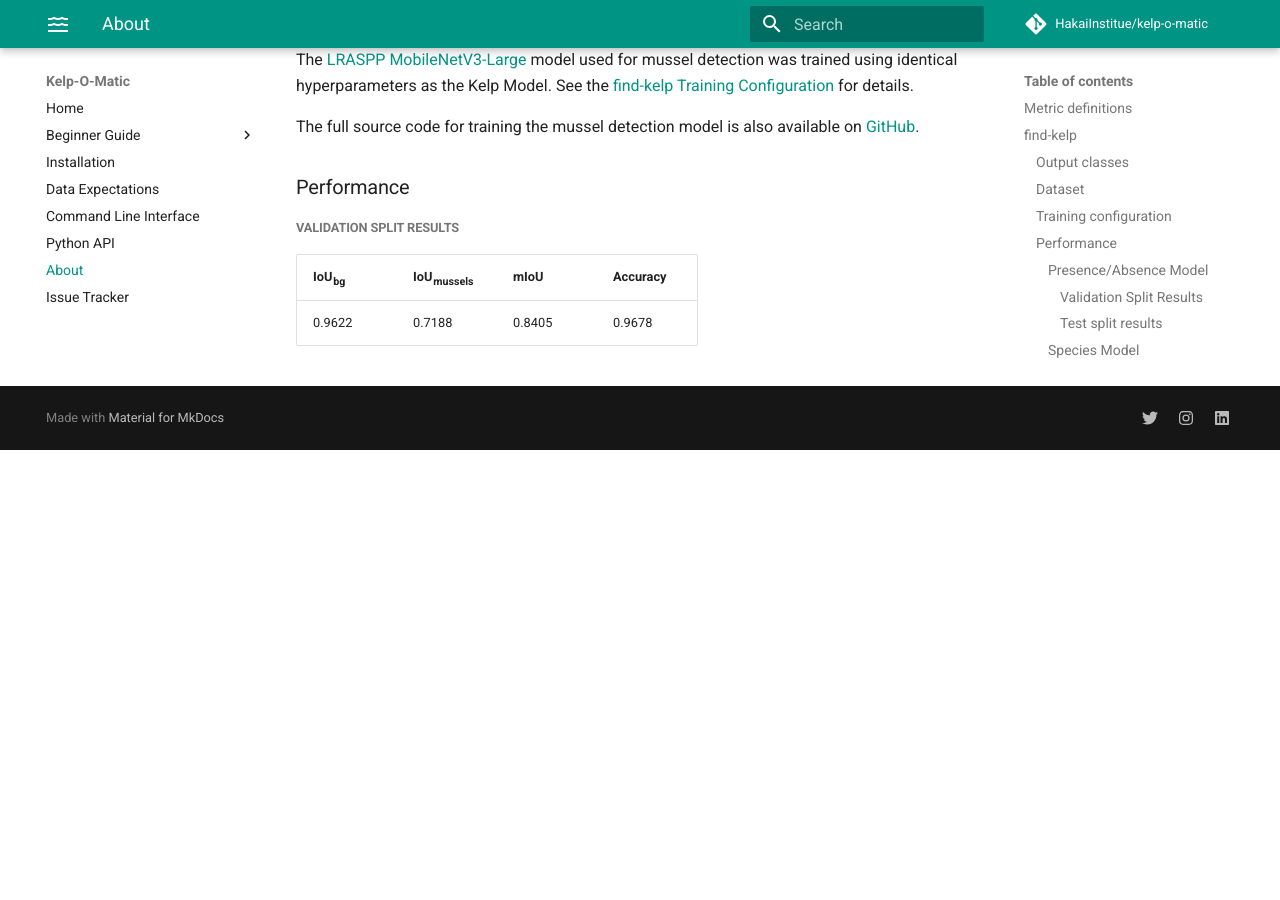
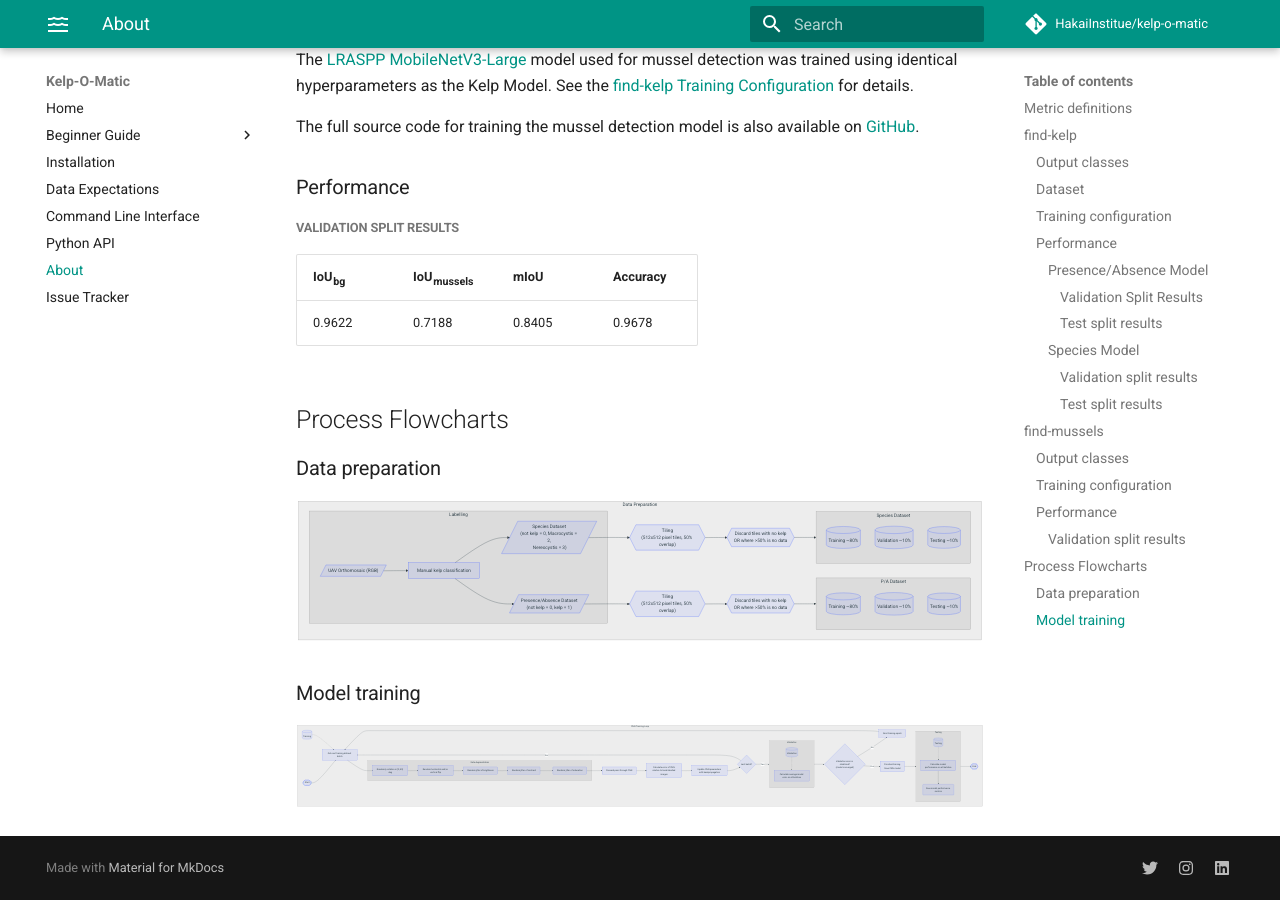
Before and after one commit to HakaiInstitute/kelp-o-matic, an MkDocs documentation site: the page built from docs/about.md, in a window 1280 px wide and 900 px high, scrolled down 3485 px. Built offline with MkDocs 1.6.1 and Material for MkDocs 9.7.7, drawn with Linux system fonts in a browser that asks for light colours; comment, search, counter and statistics services are not loaded; before the commit the page ends 3935 px from its top, so only the background shows below that; some of the changed lines change nothing that is shown.

Commit message:
Add process flowcharts

````diff
--- a/docs/about.md
+++ b/docs/about.md
@@ -141,3 +141,72 @@ The full source code for training the mussel detection model is also available o
 | IoU~bg~ | IoU~mussels~ | mIoU   | Accuracy |
 |------------------|-----------------------|--------|----------|
 | 0.9622           | 0.7188                | 0.8405 | 0.9678   |
+
+
+## Process Flowcharts
+
+### Data preparation
+
+```mermaid
+flowchart TD
+    subgraph Data Preparation
+    subgraph Labelling
+    A[/"UAV Orthomosaic (RGB)"/] --> B[Manual kelp classification]
+    B --> C[/"Presence/Absence Dataset\n(not kelp = 0, kelp = 1)"/]
+    B --> D[/"Species Dataset\n(not kelp = 0, Macrocystis = 2,\n Nereocystis = 3)"/]
+    end
+    C --> E{{"Tiling\n(512x512 pixel tiles, 50% overlap)"}}
+    D --> E1{{"Tiling\n(512x512 pixel tiles, 50% overlap)"}}
+    E --> F{{"Discard tiles with no kelp\nOR where >50% is no data"}}
+    E1 --> F1{{"Discard tiles with no kelp\nOR where >50% is no data"}}
+    subgraph PADataset [P/A Dataset]
+    G[("Training ~80%")]
+    H[("Validation ~10%")]
+    I[("Testing ~10%")]
+    end
+    subgraph SpeciesDataset [Species Dataset]
+    G1[("Training ~80%")]
+    H1[("Validation ~10%")]
+    I1[("Testing ~10%")]
+    end
+    F --> PADataset
+    F1 --> SpeciesDataset
+    end
+```
+
+### Model training
+
+```mermaid
+flowchart TD
+    subgraph Training [CNN Training Loop]
+    P(["Start"])
+    P --> B2["Get next training dataset batch"]
+    G2[("Training")] -.-> B2
+    subgraph Augmentation [Data Augmentation]
+    J["Randomly rotation in [0, 45] deg"]
+    J --> K["Random horizontal and/or vertical flip"]
+    K --> L["Random jitter of brightness"]
+    L --> M["Random jitter of contrast"]
+    M --> N["Random jitter of saturation"]
+    end
+    B2 --> J
+    N --> Q["Forward pass through CNN"]
+    Q --> R["Calculate error of CNN relative to hand-labelled images"]
+    R --> S["Update CNN parameters with backpropagation"]
+    S --> B3{"Last batch?"}
+    B3 -->|No| B2
+    subgraph Validation
+    H2[("Validation")] -.-> V["Calculate average model error on all batches"]
+    end
+    B3 -->|Yes| Validation
+    Validation --> W{"Validation error is stabilized?\n(model converged)"}
+    W --> |No| reset["Next training epoch"] --> B2
+    W -->|Yes| X["Finished training\nSave CNN model"]
+    subgraph Testing
+    I3[("Testing")] -.-> Y["Calculate model performance on all batches"]
+    Y --> Z("Save model performance metrics")
+    end
+    X --> Testing
+    Testing --> End([End])
+    end
+```
````
